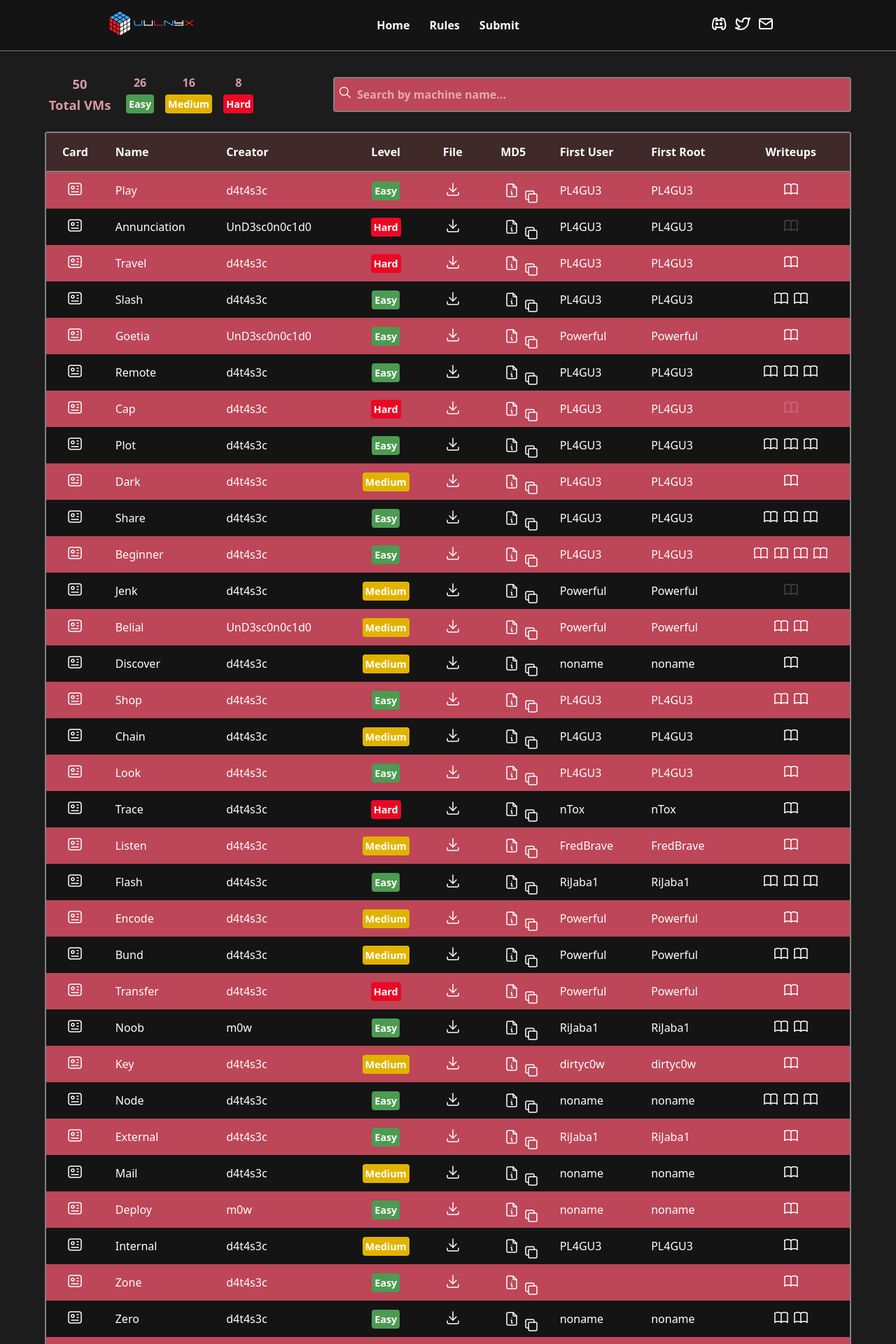
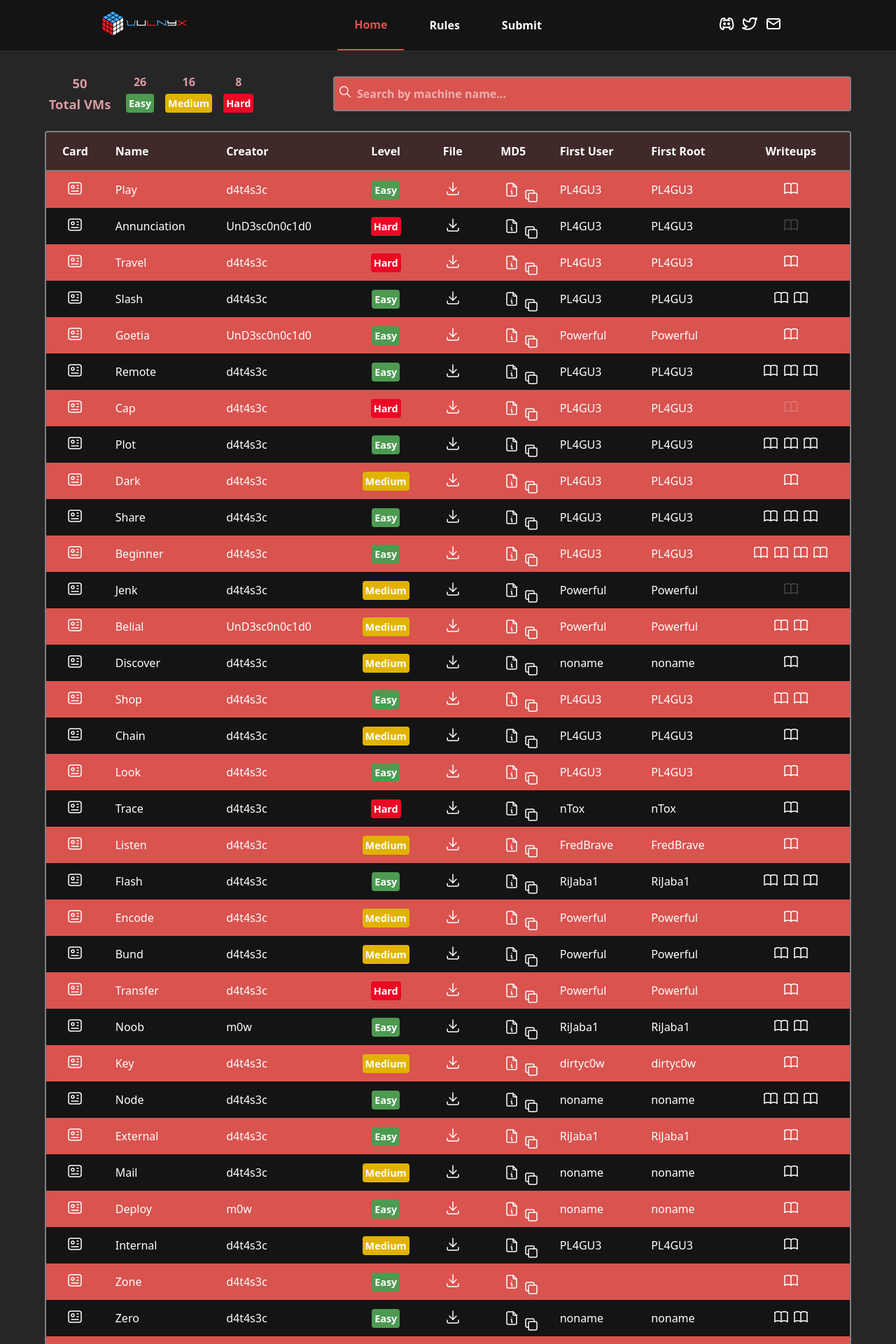
Before and after one commit to VulNyx/vulnyx, a Jekyll site: the page built from index.md, in a window 1280 px wide. Shown: the top 1920 px of the page at 70% size. Built offline with Jekyll 4.4.1, drawn with Linux system fonts in a browser that asks for light colours.

Commit message:
style: update background colors and highlight active nav elements

```diff
--- a/_includes/page_title.html
+++ b/_includes/page_title.html
@@ -3,9 +3,9 @@
     <img class="logo" alt="VulNyx website logo" src="/assets/logo.png">
   </article>
   <nav class="navbar">
-    <a href="/">Home</a>
-    <a href="/rules">Rules</a>
-    <a href="/submit">Submit</a>
+    <a id="home" class="active-nav" href="/">Home</a>
+    <a id="rules" href="/rules">Rules</a>
+    <a id="submit" href="/submit">Submit</a>
   </nav>
   <article class="project-info">
     <div class="media-links">
--- a/assets/style.scss
+++ b/assets/style.scss
@@ -4,7 +4,7 @@
 // Custom Variables
 $marked: #0000ff;
 $dark: #141414;
-$red: #bd4658;
+$red: #d9534f;
 $th: #3f2929;
 $even-row: #b65261;
 $hover-color: #86d6fc;
@@ -18,7 +18,7 @@ $white: #ffffff;
 }
 
 body {
-  background-color: #1d1c1c;
+  background-color: #272626;
   color: $white;
   min-height: 100vh;
 }
@@ -66,8 +66,7 @@ header {
   display: grid;
   grid-template-columns: 1fr 1fr 1fr;
   gap: 1rem;
-  padding: 1rem;
-  border-bottom: 1px solid #727272;
+  // padding: 1rem;
 }
 
 .navbar {
@@ -79,16 +78,29 @@ header {
 
 .navbar a {
   font-weight: bold;
-  border-radius: 0.5rem;
-  padding: 0.5rem;
+  padding: 1.5rem;
 }
 
-.navbar a:hover,
-.media-links a:hover,
+.active-nav {
+  color: #d9534f !important;
+  border-bottom: 2px solid #d9534f;
+}
+
+.navbar a:hover {
+  color: rgb(75, 85, 99);
+  border-bottom: 2px solid rgb(75, 85, 99);
+}
+
+.active-nav:hover {
+  cursor: default;
+  border-bottom: 2px solid #d9534f !important;
+}
+
+/* .media-links a:hover,
 .media-links a:hover {
   color: inherit;
   background-color: rgb(75, 85, 99);
-}
+} */
 
 .project-info {
   display: flex;
@@ -654,7 +666,6 @@ footer {
   position: sticky;
   top: 100vh;
   padding: 1rem;
-  border-top: 1px solid #727272;
 }
 
 footer p {
```
Also changed, not shown: other parts of _includes/page_title.html (+10 -0 lines).
